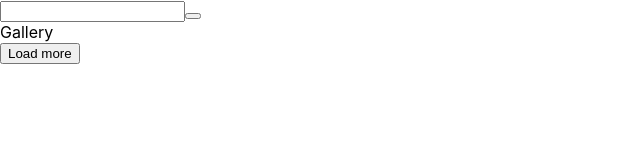
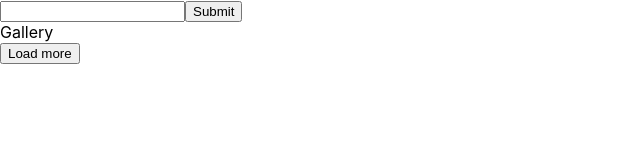
Before and after one commit to YuriyBeregovoy/goit-react-hw-03-image-finder, a React (Create React App) app: page / in a window 1280 px wide. Shown: the top 160 px of the page, without its empty margins (0-640 px from the left). Built offline with nearby package versions, Linux system fonts and the light colour scheme.

Commit message:
Update App.jsx

```diff
--- a/src/components/App.jsx
+++ b/src/components/App.jsx
@@ -10,10 +10,16 @@ export class App extends Component {
   changeQuery = (newQuery) => {
     this.setState({
       query: newQuery,
+       images: [],
     });
    };
 
+  componentDidUpdate(prevProps, prevState) {
+    if (prevState.query !== this.state.query) {
 
+
+     }
+   }
 
   render() {
    return (
@@ -25,7 +31,7 @@ export class App extends Component {
           evt.target.reset();
         }}>
           <input type="text" name="query" />
-          <button type="submit"></button>
+          <button type="submit">Submit</button>
         </form>
       </div>
 
```
